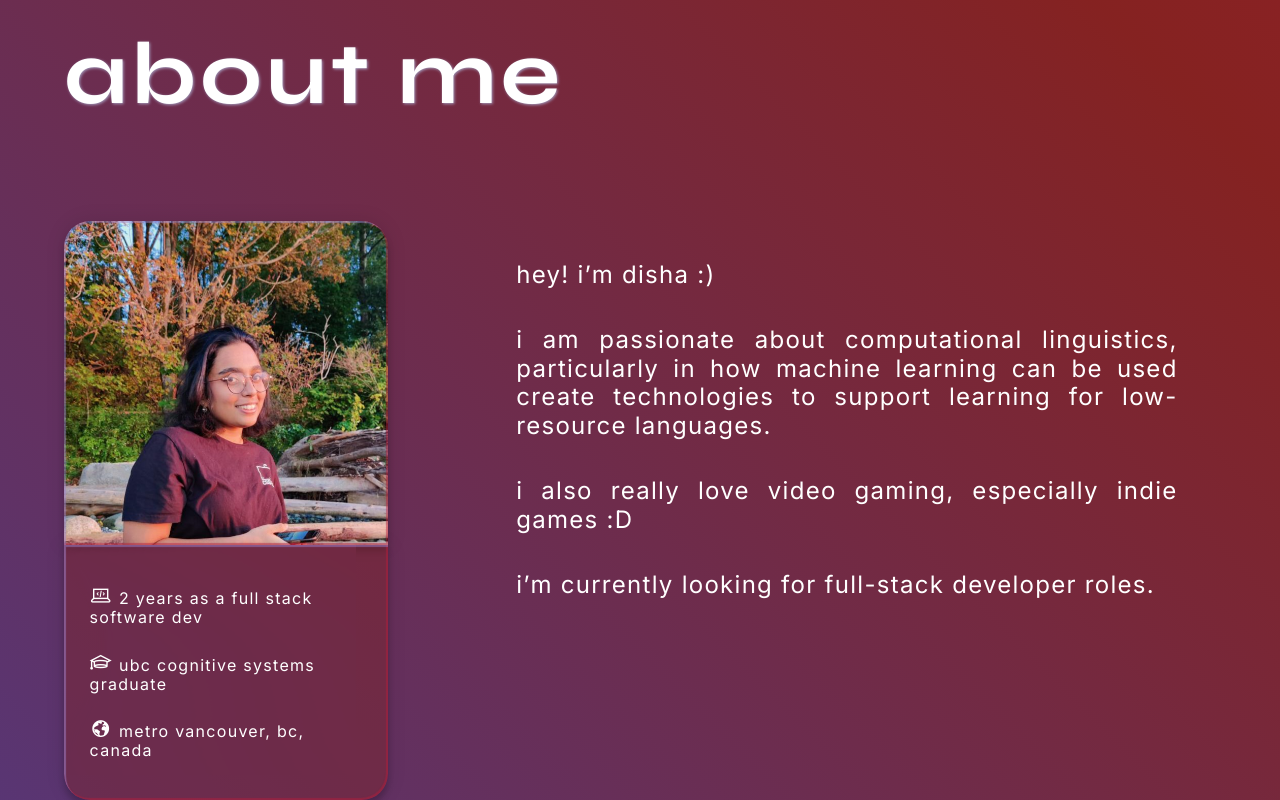
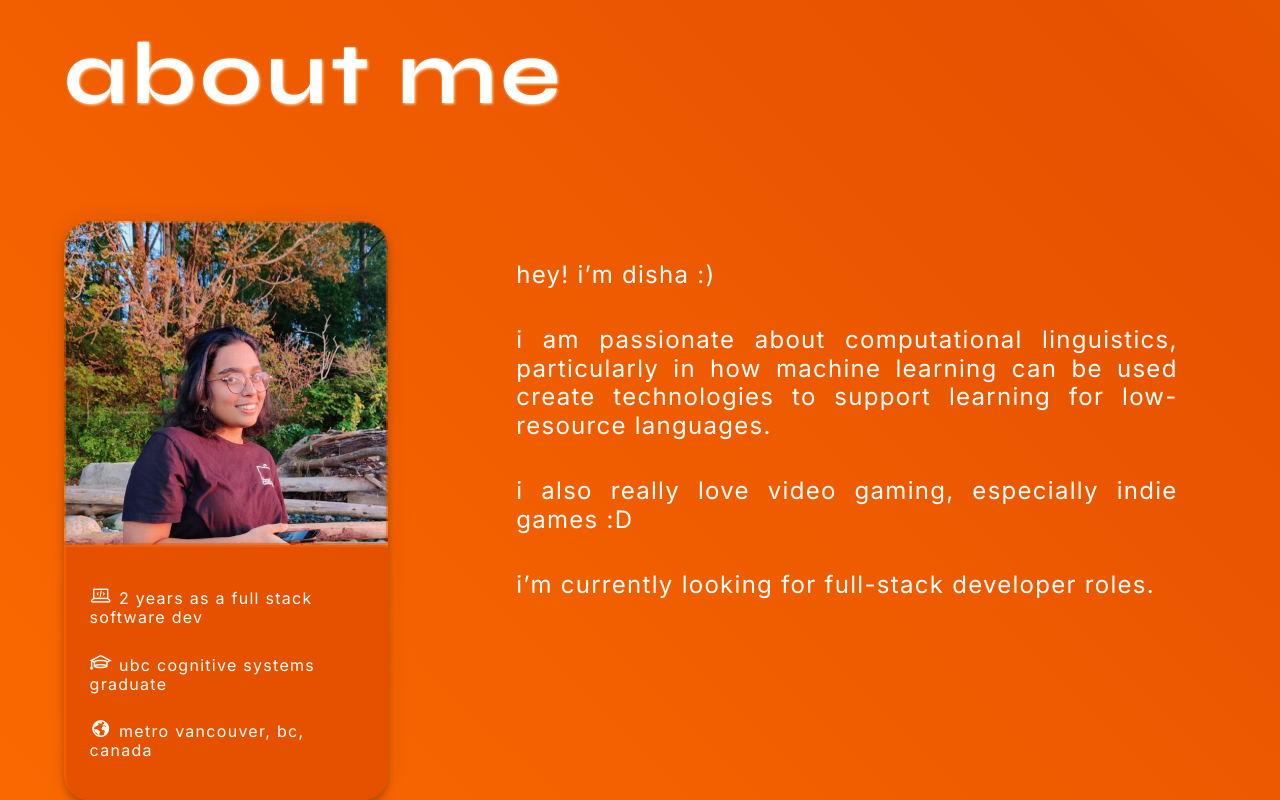
Before and after one commit to dishaap/portfolio, a Next.js app: page / in a window 1280 px wide. Shown: the part 1631-2431 px from the top of the page. Built offline with nearby package versions, Linux system fonts and the light colour scheme.

Commit message:
change theme

```diff
--- a/app/globals.css
+++ b/app/globals.css
@@ -1,12 +1,12 @@
 @import "tailwindcss";
 
 :root {
-  --color-1: rgb(78, 58, 135);
-  --color-2: rgb(159, 136, 211);
-  --color-3: rgb(179, 30, 60);
-  --color-4: #852221;
+  --color-1: rgb(255, 111, 0);
+  --color-2: #FFB300;
+  --color-3: #FB8C00;
+  --color-4: rgb(230, 81, 0);
   --font-color: white;
-  --alt-font-color: #a49bbc;
+  --alt-font-color: #FFE0B2;
   --body-font-size: 1rem;
   --med-font-size: 1.5rem;
   --title-font-size: 5.5rem;
@@ -83,7 +83,7 @@ p {
   z-index: 1;
   position: absolute;
   inset: 0;
-  background: rgba(78, 58, 135, 0.25);
+  background: var(--color-4);
   border-radius: 26px;
 }
 
@@ -93,8 +93,8 @@ p {
   z-index: 3;
   border-radius: 26px;
   overflow: hidden;
-  box-shadow: inset 2px 2px 1px 0 rgba(159, 136, 211, 0.5),
-    inset -1px -1px 1px 1px rgba(179, 30, 60, 0.5);
+  box-shadow: inset 2px 2px 1px 0 rgba(255, 111, 0, 0.5),
+    inset -1px -1px 1px 1px rgba(230, 81, 0, 0.5);
   border-radius: 26px;
 }
 
@@ -221,7 +221,7 @@ p {
   z-index: 1;
   position: absolute;
   inset: 0;
-  background: #85232163;
+  background: var(--color-4);
   border-radius: 0 0 26px 26px;
 }
 
@@ -242,8 +242,8 @@ p {
   z-index: 3;
   border-radius: 0 0 26px 26px;
   overflow: hidden;
-  box-shadow: inset 2px 2px 1px 0 rgba(159, 136, 211, 0.5),
-    inset -1px -1px 1px 1px rgba(179, 30, 60, 0.5);
+  box-shadow: inset 2px 2px 1px 0 rgba(255, 111, 0, 0.5),
+    inset -1px -1px 1px 1px rgba(230, 81, 0, 0.5);
 }
 
 .liquidGlass-text {
```
